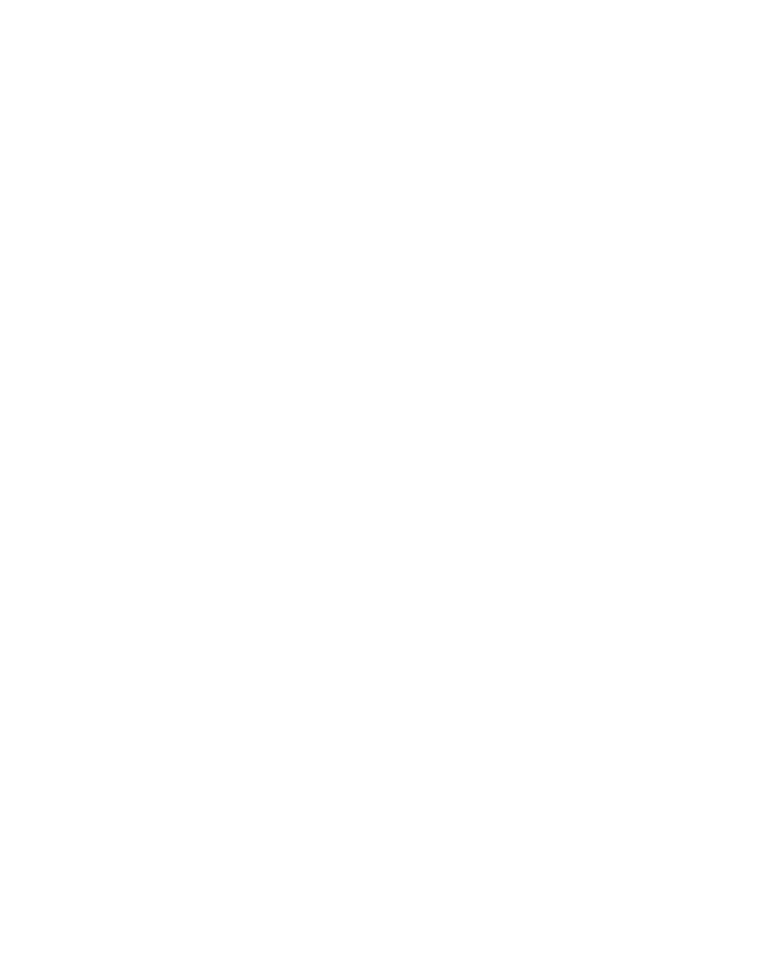
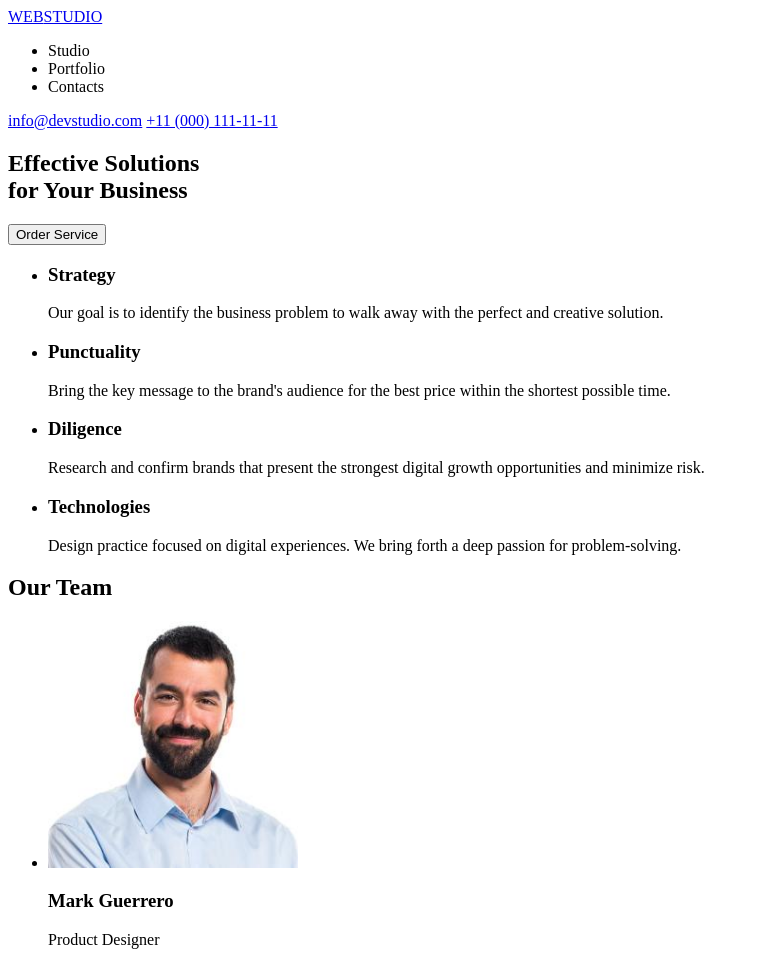
Before and after one commit to Mioshanika/goit-markup-hw-01, a plain HTML site: page index.html in a window 1280 px wide. Shown: the top 953 px of the page, without its empty margins (0-759 px from the left). Before the commit the page ends 800 px from the top, so only its background shows below. Drawn offline with Linux system fonts and the light colour scheme.

Commit message:
html markup for homework one try #2

```diff
--- a/index.html
+++ b/index.html
@@ -7,21 +7,81 @@
 </head>
   <body>
     <header>
-
+      <a href="./index.html"><span>WEB</span>STUDIO</a>
+      <nav>
+        <ul>
+          <li>Studio</li>
+          <li>Portfolio</li>
+          <li>Contacts</li>
+        </ul>
+      </nav>
+      <a href="mailto:info@devstudio.com">info@devstudio.com</a>
+      <a href="tel:+110001111111">+11&nbsp;(000)&nbsp;111-11-11</a>
     </header>
     <main>
       <section>
-
+        <h1>Effective Solutions<br>for Your Business</h1>
+        <button type="button">Order Service</button>
       </section>
       <section>
-
+        <ul>
+          <li>
+            <h3>Strategy</h3>
+            <p>
+              Our goal is to identify the business problem to walk away with the perfect and creative solution.
+            </p>
+          </li>
+          <li>
+            <h3>Punctuality</h3>
+            <p>
+              Bring the key message to the brand's audience for the best price within the shortest possible time.
+            </p>
+          </li>
+          <li>
+            <h3>Diligence</h3>
+            <p>
+              Research and confirm brands that present the strongest digital growth opportunities and minimize risk.
+            </p>
+          </li>
+          <li>
+            <h3>Technologies</h3>
+            <p>
+              Design practice focused on digital experiences. We bring forth a deep passion for problem-solving.
+            </p>
+          </li>
+        </ul>
       </section>
       <section>
-
+        <h2>Our Team</h2>
+        <ul>
+          <li>
+            <img src="./images/img-3.jpg" alt="Mark Guerrero's photo" width="250">
+            <h3>Mark Guerrero</h3>
+            <p>Product Designer</p>
+          </li>
+          <li>
+            <img src="./images/img-2.jpg" alt="Tom Ford's photo" width="250">
+            <h3>Tom Ford</h3>
+            <p>Frontend Developer</p>
+          </li>
+          <li>
+            <img src="./images/img-1.jpg" alt="Camila Garcia's photo" width="250">
+            <h3>Camila Garcia</h3>
+            <p>Marketing</p>
+          </li>
+          <li>
+            <img src="./images/img.jpg" alt="Daniel Wilson's photo" width="250">
+            <h3>Daniel Wilson</h3>
+            <p>UI Designer</p>
+          </li>
+        </ul>
       </section>
     </main>
     <footer>
-
+      <a href="./index.html"><span>WEB</span>STUDIO</a>
+      <p>
+        Increase the flow of customers and sales for your business with digital marketing & growth solutions.
+      </p>
     </footer>
   </body>
 </html>
```
Lines whose indentation alone changed are shown as unchanged.
